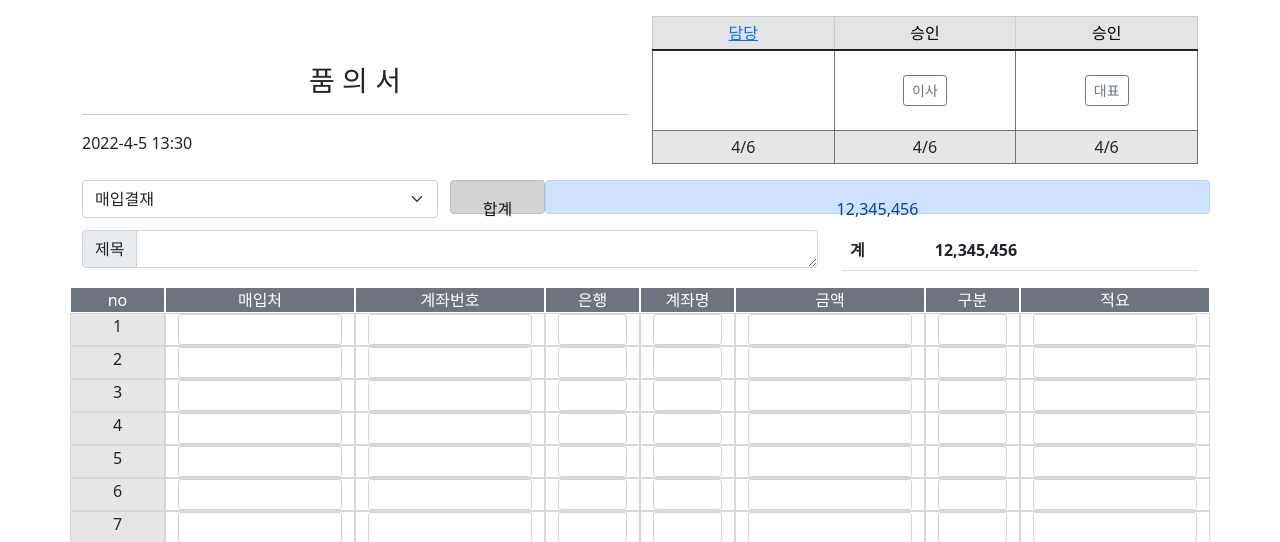
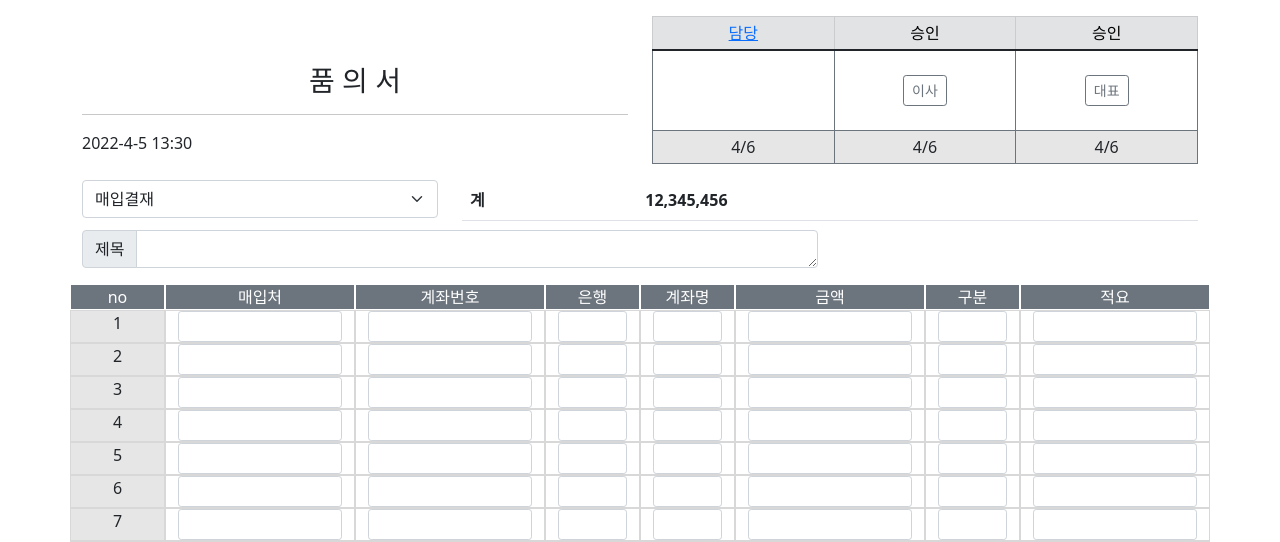
Before and after one commit to hyunsoo76/pybo, a Django app: page /eas/detail in a window 1280 px wide. Shown: the top 542 px of the page. Run offline with Django 3.2, Linux system fonts and the light colour scheme; lists and menus that the app fills with data are empty.

Commit message:
front detail

```diff
--- a/eas/templates/eas/detail.html
+++ b/eas/templates/eas/detail.html
@@ -163,18 +163,7 @@
               <option value="holiday">휴가원</option>
             </select>
           </div>
-          <div class="col-1 h-50 d-inline-block alert alert-dark" role="alert">합계</div>
-          <div class="col-7 h-50 d-inline-block alert alert-primary" role="alert">12,345,456</div>
-        </div>
-        <div class="row">
           <div class="col-8">
-              <div class="input-group mb-3">
-              <span class="input-group-text" id="input_subject">제목</span>
-              <textarea class="form-control" id="input_subject1" rows="1"></textarea>
-              </div>
-          </div>
-<!--            합계금액-->
-          <div class="col-4">
              <table class="table">
               <thead>
                 <tr>
@@ -183,6 +172,15 @@
                 </tr>
               </thead>
              </table>
+          </div>
+
+        </div>
+        <div class="row">
+          <div class="col-8">
+              <div class="input-group mb-3">
+              <span class="input-group-text" id="input_subject">제목</span>
+              <textarea class="form-control" id="input_subject1" rows="1"></textarea>
+              </div>
           </div>
 
         </div>
```
